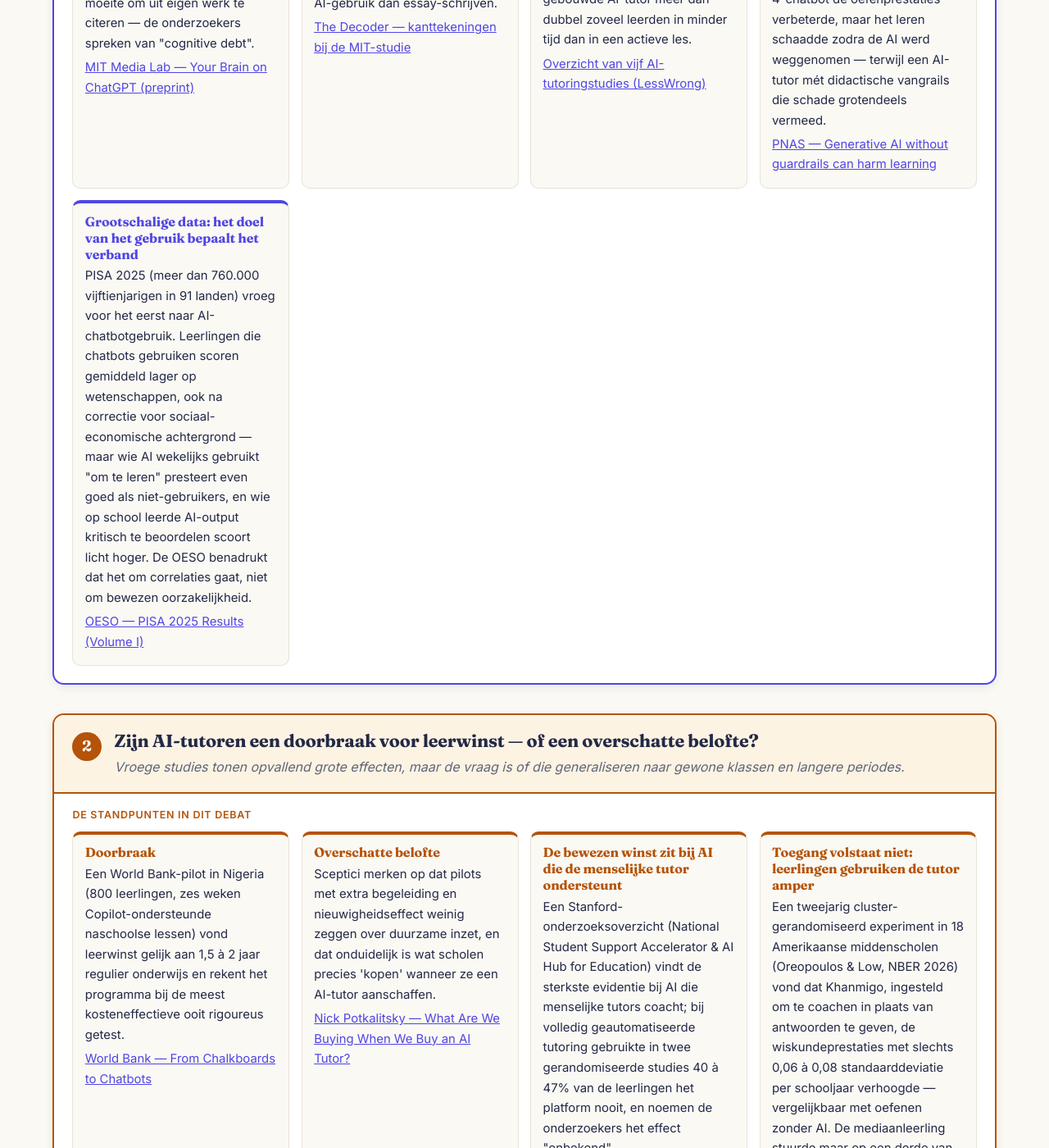
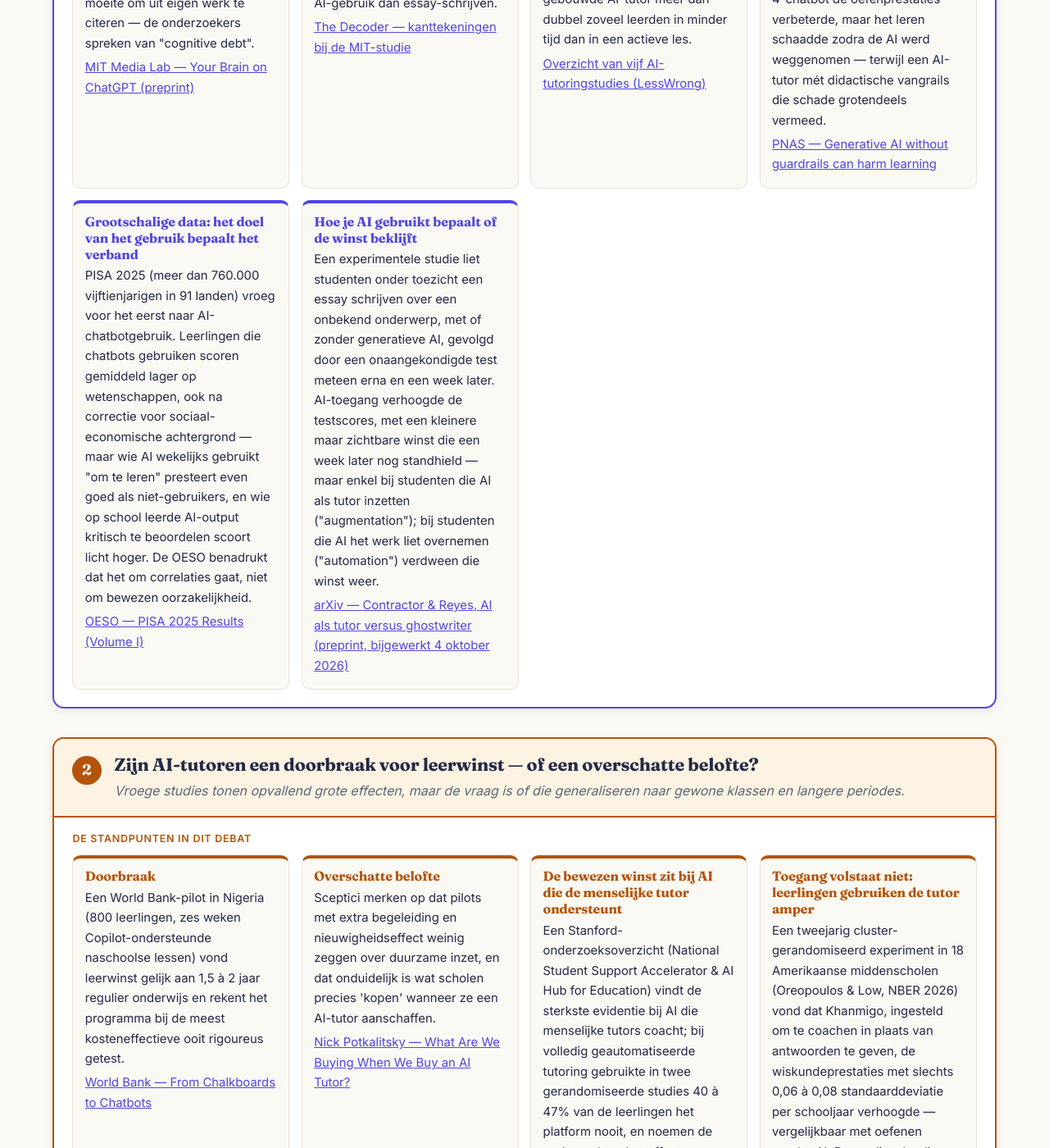
Before and after one commit to rvanbruggen/educaition, a Jekyll site: the page built from discussie.html, in a window 1280 px wide and 1400 px high, scrolled down 843 px. Shown: the whole window at 82% size. Built offline with Jekyll 4.4.1, drawn with Linux system fonts in a browser that asks for light colours.

Commit message:
FAQ/Ter discussie onderhoud
Voegt een standpunt toe aan de discussie 'cognitieve-schuld': een
experimentele studie (Contractor & Reyes) toont dat AI-gebruik als tutor
("augmentation") een blijvend leereffect geeft, maar AI als ghostwriter
("automation") niet.

Co-Authored-By: Claude Sonnet 5 <noreply@anthropic.com>

```diff
--- a/_data/discussies.yml
+++ b/_data/discussies.yml
@@ -46,6 +46,16 @@
         benadrukt dat het om correlaties gaat, niet om bewezen oorzakelijkheid.
       bron_naam: "OESO — PISA 2025 Results (Volume I)"
       bron_url: https://www.oecd.org/en/publications/pisa-2025-results-volume-i_73451bc5-en.html
+    - richting: "Hoe je AI gebruikt bepaalt of de winst beklijft"
+      samenvatting: >-
+        Een experimentele studie liet studenten onder toezicht een essay schrijven over een
+        onbekend onderwerp, met of zonder generatieve AI, gevolgd door een onaangekondigde
+        test meteen erna en een week later. AI-toegang verhoogde de testscores, met een
+        kleinere maar zichtbare winst die een week later nog standhield — maar enkel bij
+        studenten die AI als tutor inzetten ("augmentation"); bij studenten die AI het werk
+        liet overnemen ("automation") verdween die winst weer.
+      bron_naam: "arXiv — Contractor & Reyes, AI als tutor versus ghostwriter (preprint, bijgewerkt 4 oktober 2026)"
+      bron_url: https://arxiv.org/abs/2607.08849
 
 - slug: ai-tutoren
   vraag: "Zijn AI-tutoren een doorbraak voor leerwinst — of een overschatte belofte?"
```
